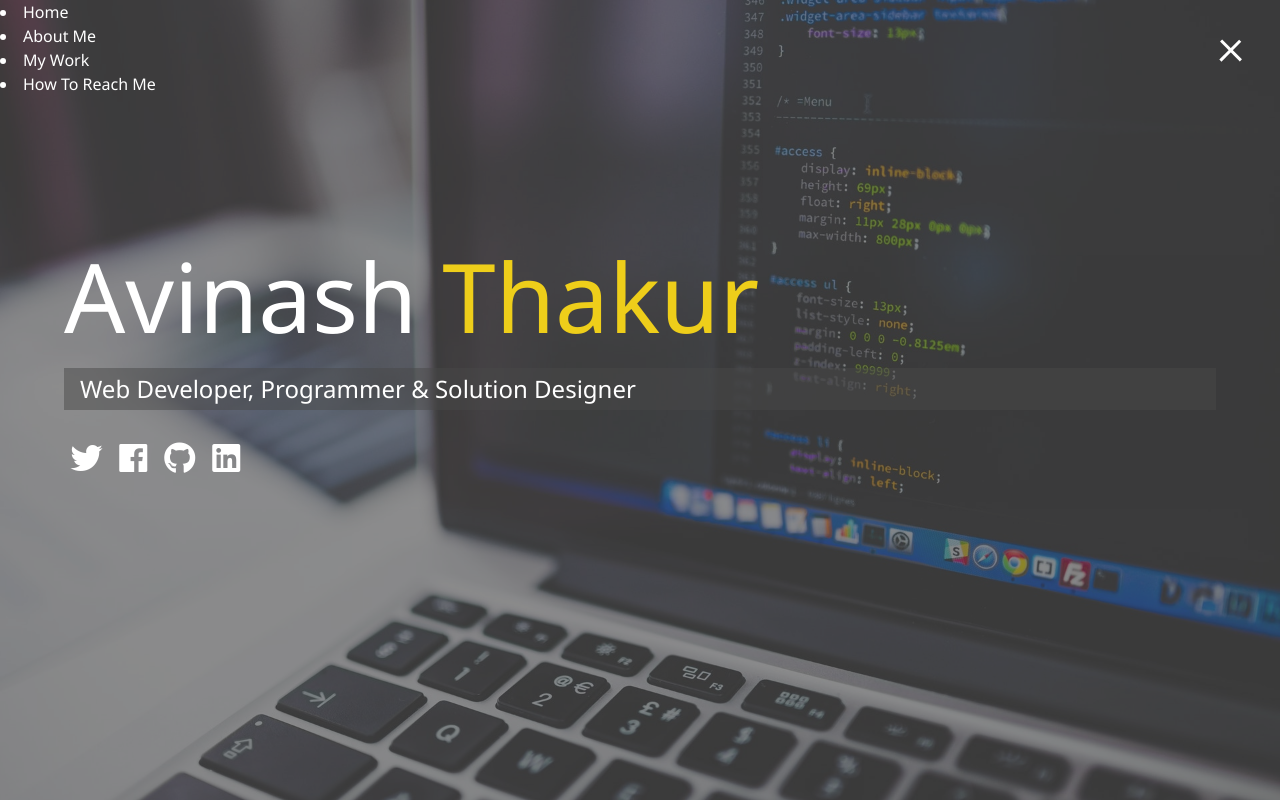
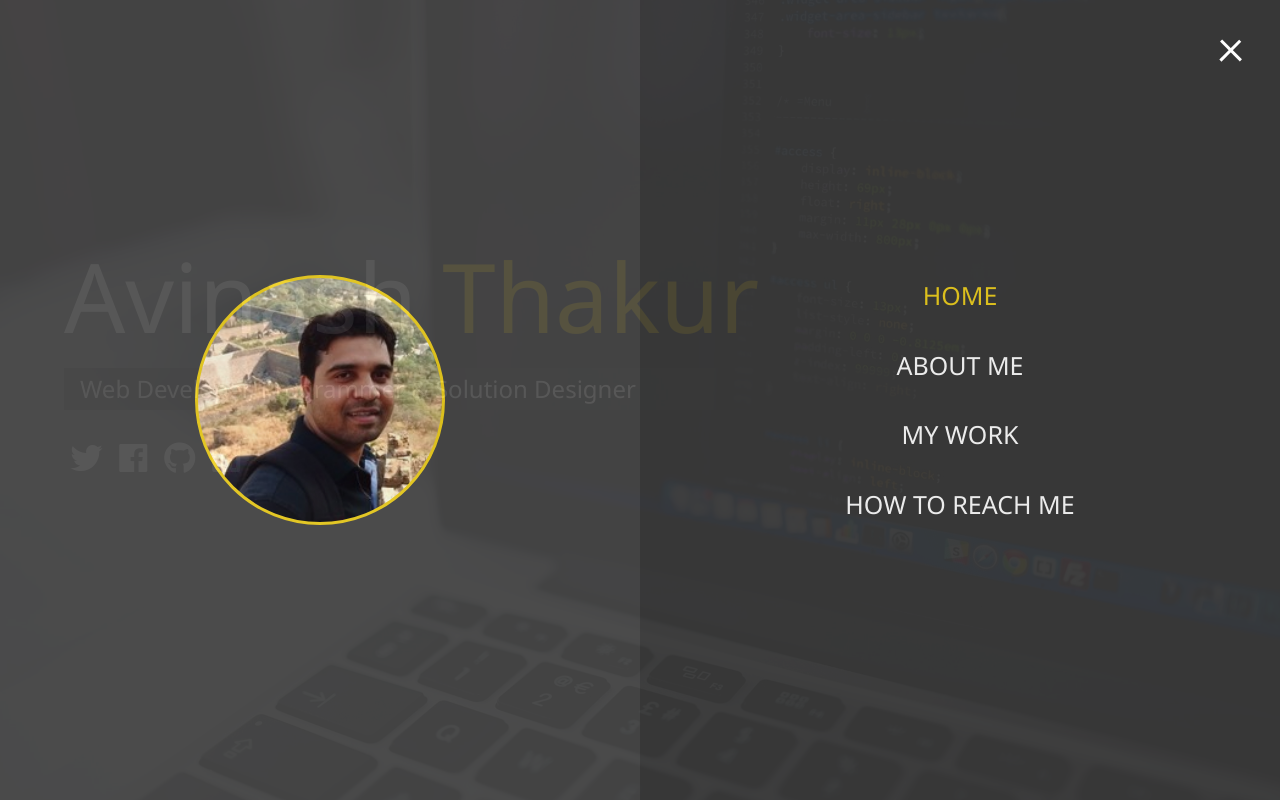
Before and after one commit to blazehub/avinash.thakur, a website: page index.html in a window 1280 px wide. Both pictures are taken after a click on the element 1231 px from the left and 47 px from the top of the page. Drawn offline with Linux system fonts and the light colour scheme.

Commit message:
overlay css

```diff
--- a/index.html
+++ b/index.html
@@ -23,7 +23,7 @@
                 <div class="portrait"></div>
             </div>
             <div class="menu-nav">
-                <li class="nav-item">
+                <li class="nav-item current">
                     <a href="/" class="nav-link">
                         Home</a>
                 </li>
--- a/scss/_menu.scss
+++ b/scss/_menu.scss
@@ -29,3 +29,92 @@
         }
     }
 }
+
+.menu{
+    position: fixed;
+    top:0;
+    width: 100%;
+    opacity: 0.9;
+    visibility: hidden;
+    &.show{
+        visibility: visible;
+    }
+
+    &-branding,
+    &-nav{
+        display: flex;
+        flex-flow: column wrap;
+        align-items: center;
+        justify-content: center;
+        float: left;
+        width: 50%;
+        height: 100vh;
+        overflow: hidden;
+    }
+
+    &-nav{
+        margin:0;
+        padding: 0;
+        background: darken($primary-color,5);
+        list-style: none;
+        transform: translate3d(0,-100%,0);
+        @include easeOut;
+
+        &.show{
+            transform: translate3d(0,0,0);
+        }
+    }
+
+    &-branding{
+        background: $primary-color;
+        transform: translate3d(0,100%,0);
+        @include easeOut;
+
+        &.show{
+            transform: translate3d(0,0,0);
+        }
+        .portrait{
+            width: 250px;
+            height: 250px;
+            background: url('../img/portrait.jpg');
+            background-size:cover;
+            border-radius: 50%;
+            border: solid 3px $secondary-color;
+        }
+    }
+
+    .nav-item{
+        transform: translate3d(800px,0,0);
+        @include easeOut;
+
+        &.show{
+            transform: translate3d(0,0,0);
+        }
+
+        &.current>a{
+            color: $secondary-color;
+        }
+    }
+
+    .nav-link{
+        display: inline-block;
+        position: relative;
+        font-size: 25px;
+        text-transform: uppercase;
+        padding: 1rem 0;
+        font-weight: 400;
+        color: #fff;
+        text-decoration: none;
+        @include easeOut;
+
+        &:hover{
+            color: $secondary-color;
+        }
+    }
+}
+
+@for $x from 1 through 4{
+    .nav-item:nth-child(#{$x}){
+        transition-delay: $x * 0.12s;
+    }
+}
```
Also changed, not shown: dist/css/main.css.
